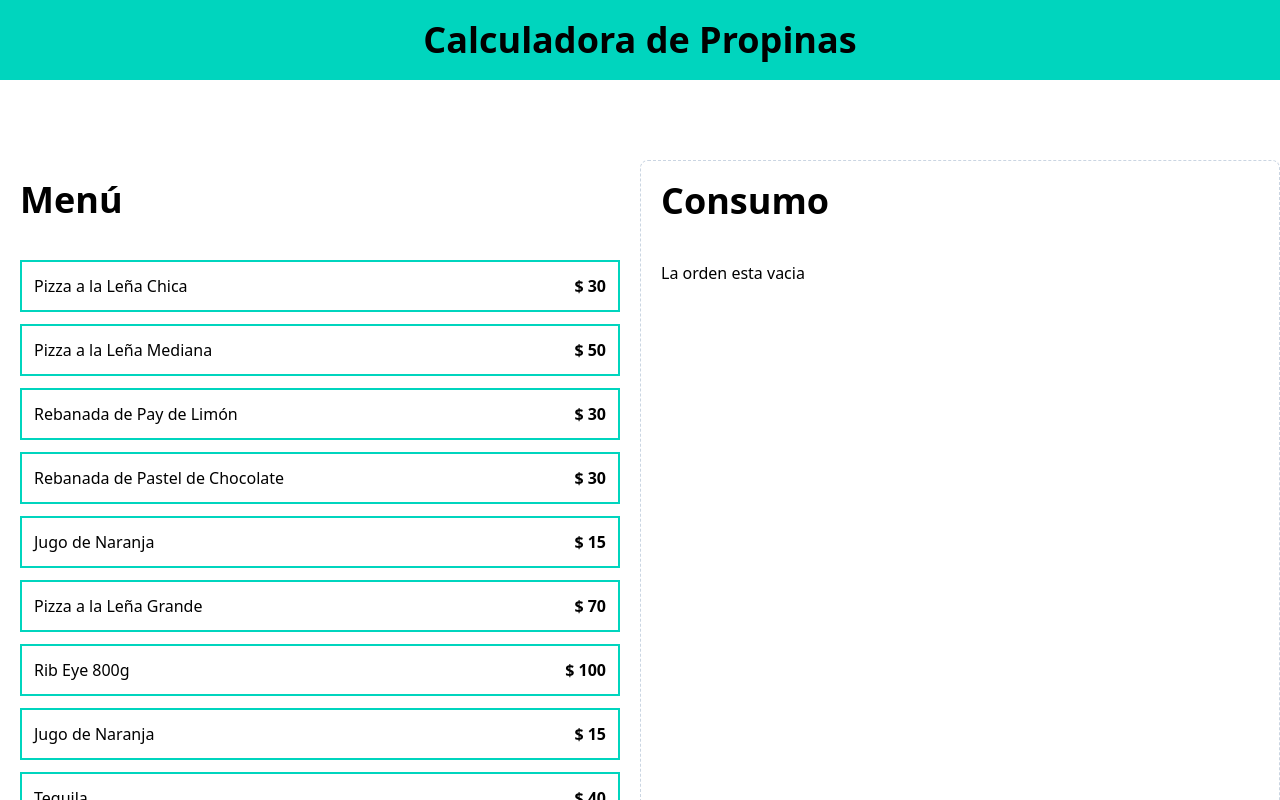
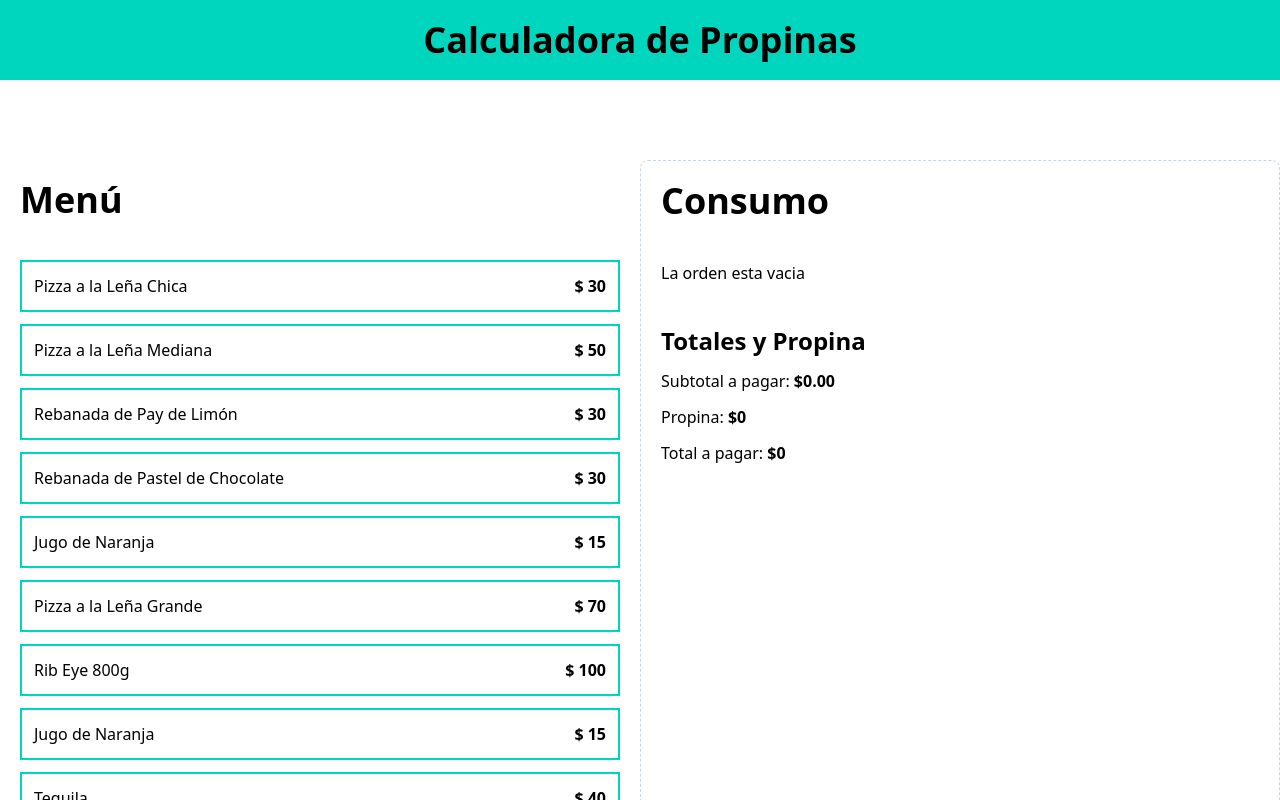
Before and after one commit to franwrld/calculadora-propinas, a React (Vite) app: page / in a window 1280 px wide. Shown: the top 800 px of the page. Built offline with nearby package versions, Linux system fonts and the light colour scheme.

Commit message:
Subtotal a pagar terminado

```diff
--- a/src/App.tsx
+++ b/src/App.tsx
@@ -1,5 +1,6 @@
 import MenuItem from "./components/MenuItem"
 import OrderContents from "./components/OrderContents"
+import OrderTotals from "./components/OrderTotals"
 import { menuItems } from "./data/db"
 import useOrder from "./hooks/useOrder"
 function App() {
@@ -30,6 +31,10 @@
             order={order}
             removeItem={removeItem}
           />
+          <OrderTotals
+            order={order}
+
+          />
         </div>
       </main>
     </>
--- /dev/null
+++ b/src/components/OrderTotals.tsx
@@ -0,0 +1,37 @@
+import { useMemo } from "react"
+import { OrderItem } from "../types"
+import { formatCurrency } from "../helpers"
+
+type OrderTotalsProps = {
+    order: OrderItem[]
+}
+export default function OrderTotals({order} : OrderTotalsProps) {
+
+    const subtotalAmount = useMemo(() => order.reduce( (total, item) => total + (item.cantidad * item.price), 0), [order])
+
+    return (
+        <>
+            <div className="space-y-3">
+                <h2 className="font-black text-2xl">Totales y Propina</h2>
+                <p>
+                    Subtotal a pagar: {''}
+                    <span className="font-bold">{formatCurrency(subtotalAmount)}</span>
+                </p>
+
+                <p>
+                    Propina: {''}
+                    <span className="font-bold">$0</span>
+                </p>
+
+                <p>
+                    Total a pagar: {''}
+                    <span className="font-bold">$0</span>
+                </p>
+            </div>
+
+            <button>
+
+            </button>
+        </>
+    )
+}
```
